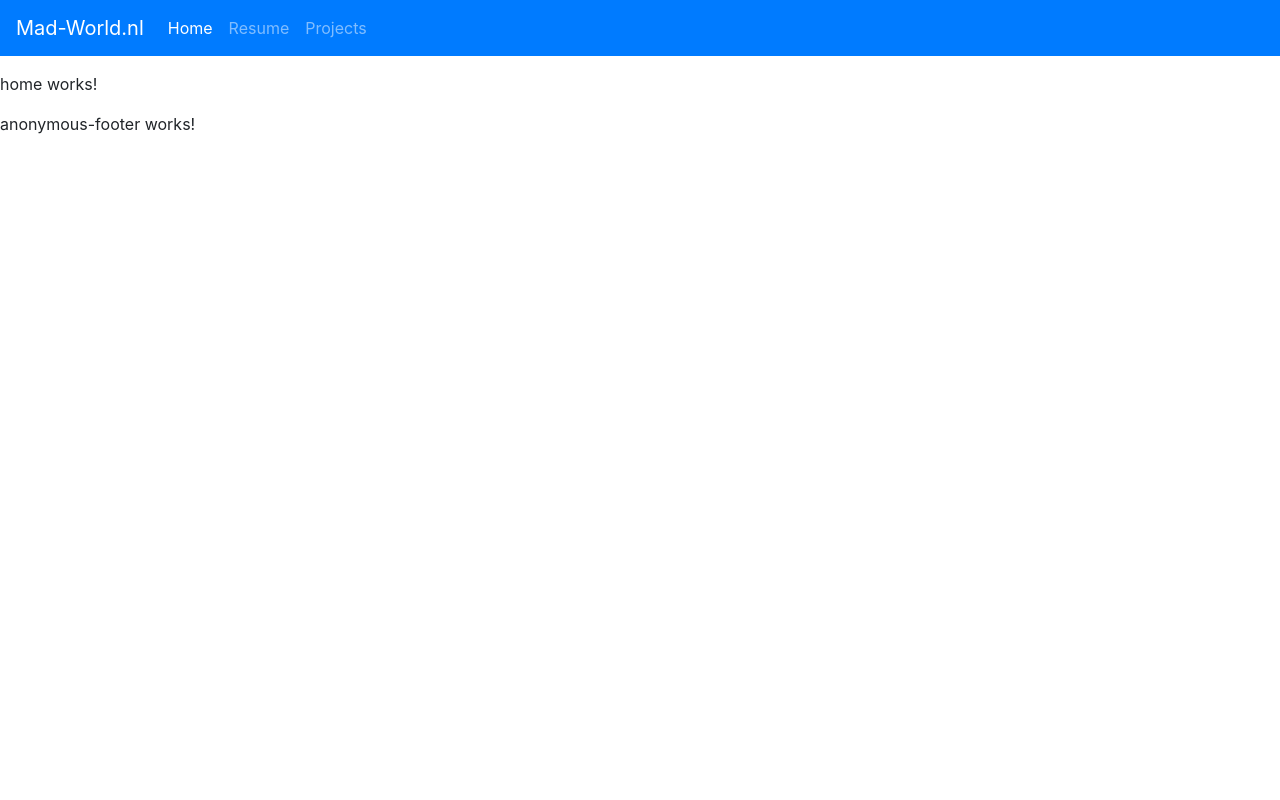
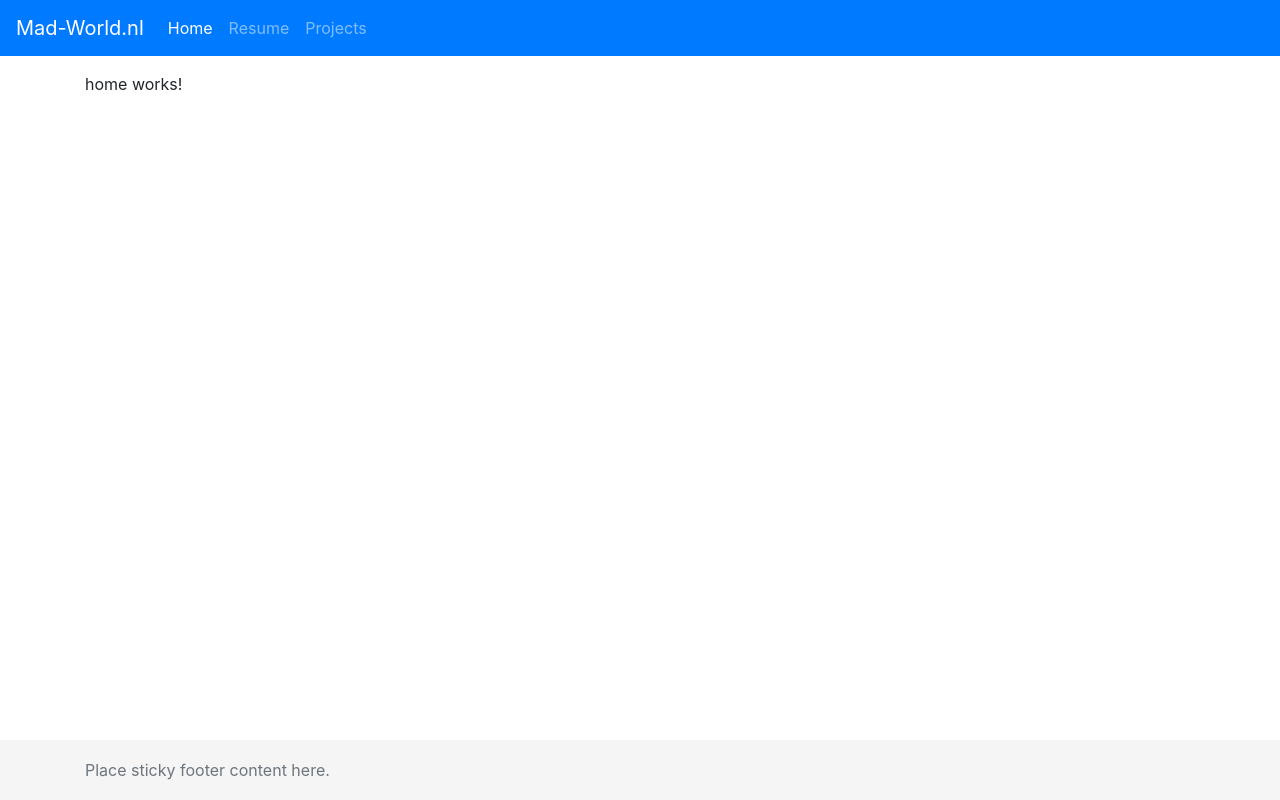
Before and after one commit to oveldman/Mad-World, an Angular app in the folder Website/: page / in a window 1280 px wide. Built offline with nearby package versions, Linux system fonts and the light colour scheme.

Commit message:
add first footer

```diff
--- a/Website/src/app/layout/anonymous/anonymous-footer/anonymous-footer.component.html
+++ b/Website/src/app/layout/anonymous/anonymous-footer/anonymous-footer.component.html
@@ -1 +1,5 @@
-<p>anonymous-footer works!</p>
+<footer class="footer">
+    <div class="container">
+        <span class="text-muted">Place sticky footer content here.</span>
+    </div>
+</footer>
--- a/Website/src/app/layout/anonymous/anonymous-footer/anonymous-footer.component.scss
+++ b/Website/src/app/layout/anonymous/anonymous-footer/anonymous-footer.component.scss
@@ -0,0 +1,37 @@
+/* Sticky footer styles
+-------------------------------------------------- */
+html {
+    position: relative;
+    min-height: 100%;
+  }
+  body {
+    /* Margin bottom by footer height */
+    margin-bottom: 60px;
+  }
+  .footer {
+    position: absolute;
+    bottom: 0;
+    width: 100%;
+    /* Set the fixed height of the footer here */
+    height: 60px;
+    line-height: 60px; /* Vertically center the text there */
+    background-color: #f5f5f5;
+  }
+
+
+  /* Custom page CSS
+  -------------------------------------------------- */
+  /* Not required for template or sticky footer method. */
+
+  body > .container {
+    padding: 60px 15px 0;
+  }
+
+  .footer > .container {
+    padding-right: 15px;
+    padding-left: 15px;
+  }
+
+  code {
+    font-size: 80%;
+  }
--- a/Website/src/app/layout/anonymous/anonymous-layout/anonymous-layout.component.html
+++ b/Website/src/app/layout/anonymous/anonymous-layout/anonymous-layout.component.html
@@ -1,5 +1,7 @@
 <div>
     <app-anonymous-top-nav></app-anonymous-top-nav>
-    <app-page-content></app-page-content>
+    <main role="main" class="container">
+        <app-page-content></app-page-content>
+    </main>
     <app-anonymous-footer></app-anonymous-footer>
 </div>
```
